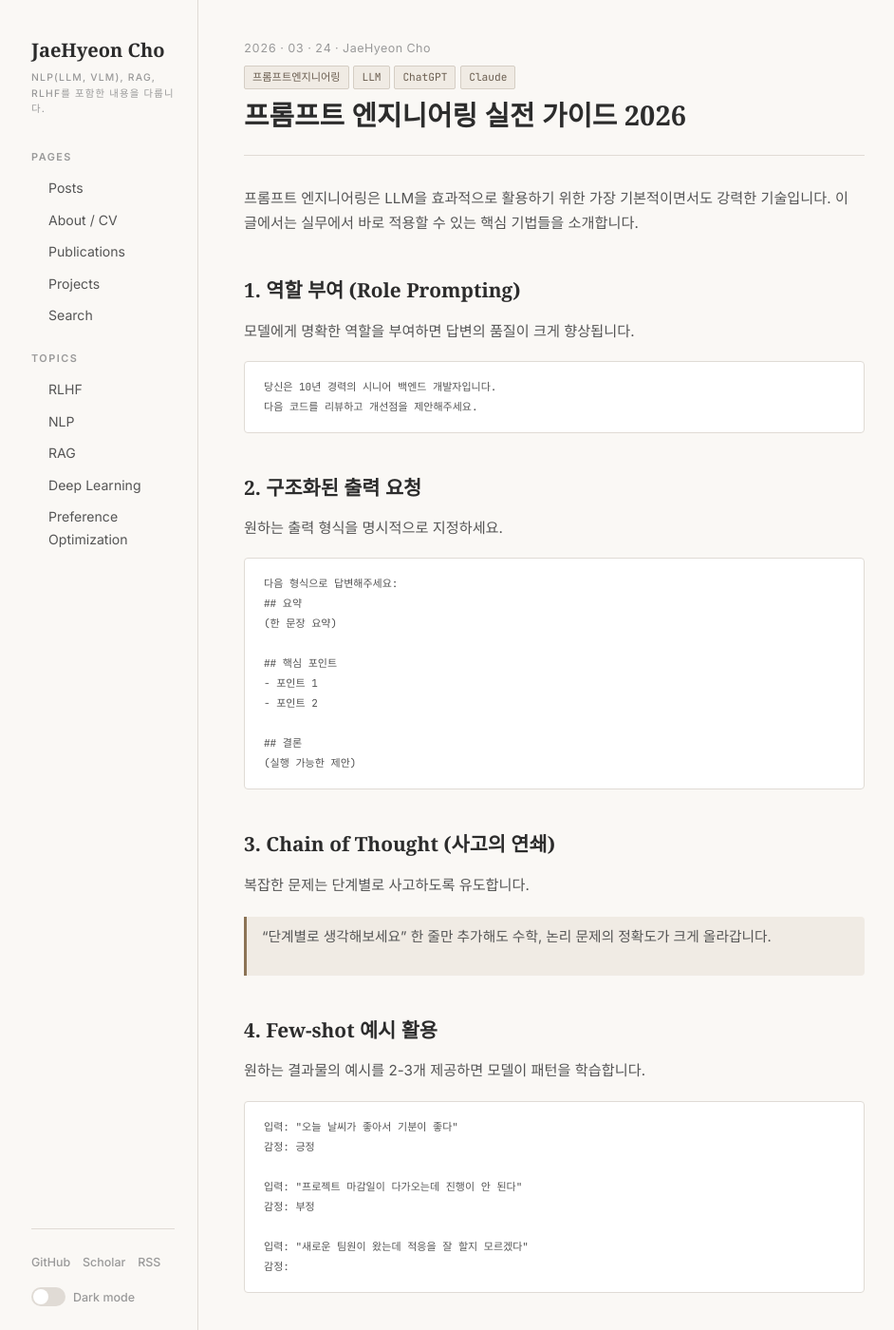
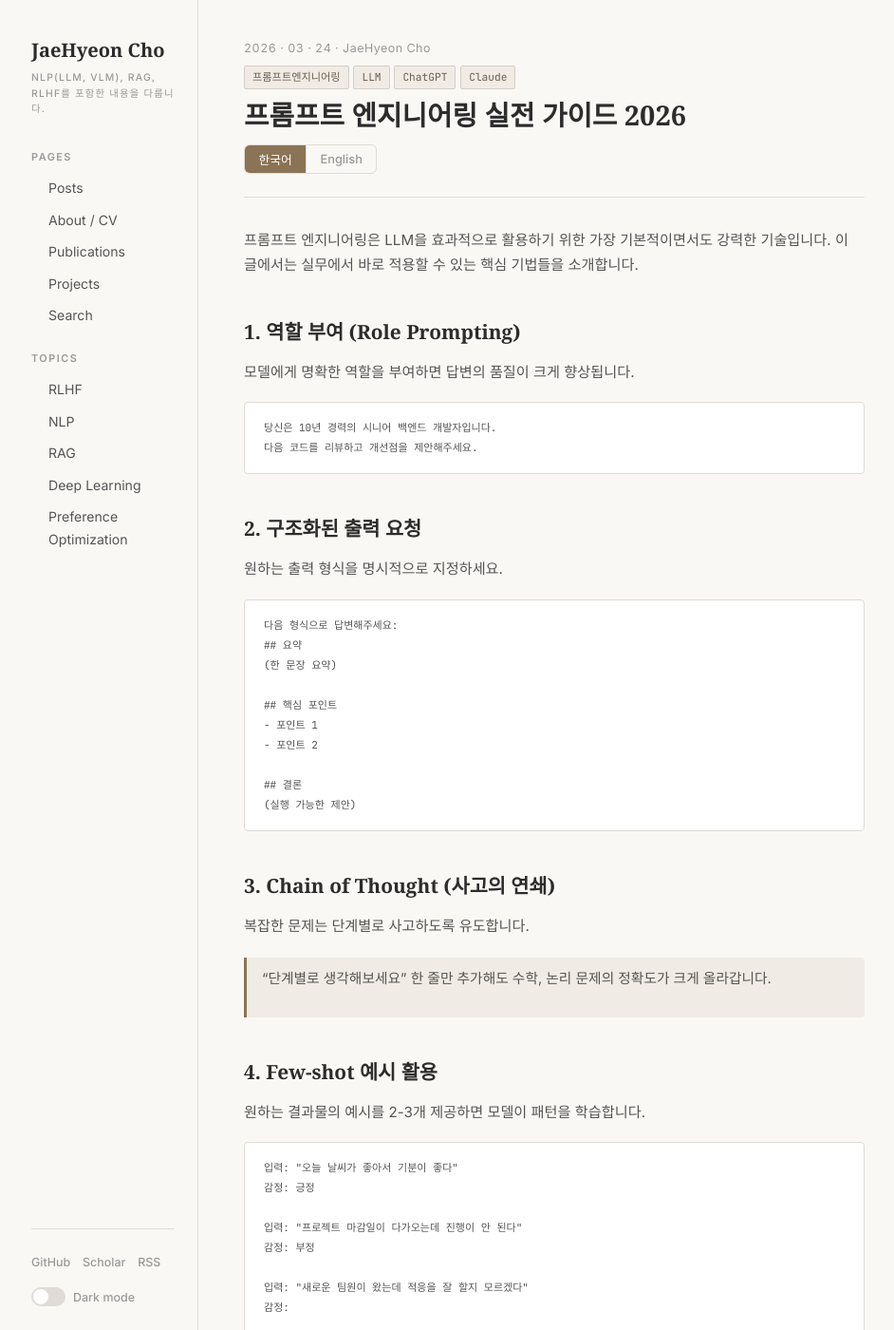
Before and after one commit to bonin147/bonin147.github.io, a Jekyll site: the page built from _posts/2026-03-24-prompt-engineering-guide.md, in a window 1280 px wide and 1400 px high. Shown: the whole window at 95% size, without its empty margins (101-1043 px from the left). Built offline with Jekyll 4.4.1, drawn with Linux system fonts in a browser that asks for light colours.

Commit message:
Add bilingual (KR/EN) toggle for posts
- Language toggle button in post header (한국어 / English)
- Only appears when front matter has `bilingual: true`
- Content wrapped in <div class="lang-ko"> and <div class="lang-en">
- Applied to prompt engineering guide as example

Co-Authored-By: Claude Opus 4.6 <noreply@anthropic.com>

````diff
--- a/_layouts/post.html
+++ b/_layouts/post.html
@@ -13,6 +13,12 @@ layout: default
     </div>
     {% endif %}
     <h1 class="post-title">{{ page.title }}</h1>
+    {% if page.bilingual %}
+    <div class="lang-toggle">
+      <button class="lang-btn active" data-lang="ko" onclick="switchLang('ko')">한국어</button>
+      <button class="lang-btn" data-lang="en" onclick="switchLang('en')">English</button>
+    </div>
+    {% endif %}
   </header>
 
   <div class="post-content">
--- a/_posts/2026-03-24-prompt-engineering-guide.md
+++ b/_posts/2026-03-24-prompt-engineering-guide.md
@@ -5,7 +5,10 @@ date: 2026-03-24
 categories: [LLM]
 tags: [프롬프트엔지니어링, LLM, ChatGPT, Claude]
 description: "2026년 기준 프롬프트 엔지니어링의 핵심 기법과 실전 팁을 정리합니다."
+bilingual: true
 ---
+
+<div class="lang-ko" markdown="1">
 
 프롬프트 엔지니어링은 LLM을 효과적으로 활용하기 위한 가장 기본적이면서도 강력한 기술입니다. 이 글에서는 실무에서 바로 적용할 수 있는 핵심 기법들을 소개합니다.
 
@@ -68,3 +71,71 @@ description: "2026년 기준 프롬프트 엔지니어링의 핵심 기법과
 ## 마무리
 
 프롬프트 엔지니어링은 단순한 기술이 아니라 **소통의 기술**입니다. LLM과 효과적으로 소통하는 방법을 익히면, AI를 훨씬 더 강력한 도구로 활용할 수 있습니다.
+
+</div>
+
+<div class="lang-en" markdown="1">
+
+Prompt engineering is the most fundamental yet powerful technique for effectively utilizing LLMs. This post introduces key techniques you can apply immediately in practice.
+
+## 1. Role Prompting
+
+Assigning a clear role to the model significantly improves response quality.
+
+```
+You are a senior backend developer with 10 years of experience.
+Please review the following code and suggest improvements.
+```
+
+## 2. Structured Output Requests
+
+Explicitly specify your desired output format.
+
+```
+Please respond in the following format:
+## Summary
+(One sentence summary)
+
+## Key Points
+- Point 1
+- Point 2
+
+## Conclusion
+(Actionable suggestions)
+```
+
+## 3. Chain of Thought
+
+Guide the model to think step-by-step for complex problems.
+
+> Simply adding "Let's think step by step" can significantly improve accuracy on math and logic problems.
+
+## 4. Few-shot Examples
+
+Providing 2-3 examples of desired outputs helps the model learn the pattern.
+
+```
+Input: "The weather is nice today, so I feel good"
+Sentiment: Positive
+
+Input: "The project deadline is approaching but I'm not making progress"
+Sentiment: Negative
+
+Input: "A new team member joined but I'm not sure they'll adapt well"
+Sentiment:
+```
+
+## 5. Setting Constraints
+
+Clearly define the scope and constraints of the response.
+
+- Character/word limits
+- Specify languages/frameworks to use
+- Patterns to avoid
+- Target audience level
+
+## Conclusion
+
+Prompt engineering is not just a technical skill — it's the **art of communication**. By learning to communicate effectively with LLMs, you can leverage AI as a much more powerful tool.
+
+</div>
--- a/assets/css/style.css
+++ b/assets/css/style.css
@@ -243,6 +243,45 @@ a:hover {
   font-size: 0.78rem;
   color: var(--text-muted);
   font-weight: 500;
+}
+
+/* Language Toggle */
+.lang-toggle {
+  display: inline-flex;
+  border: 1px solid var(--border);
+  border-radius: 6px;
+  overflow: hidden;
+  margin-top: 0.8rem;
+}
+
+.lang-btn {
+  background: none;
+  border: none;
+  padding: 0.3rem 0.9rem;
+  font-size: 0.8rem;
+  font-family: var(--font-sans);
+  font-weight: 500;
+  color: var(--text-muted);
+  cursor: pointer;
+  transition: all 0.15s;
+}
+
+.lang-btn + .lang-btn {
+  border-left: 1px solid var(--border);
+}
+
+.lang-btn.active {
+  background: var(--accent);
+  color: #fff;
+}
+
+.lang-btn:hover:not(.active) {
+  background: var(--tag-bg);
+  color: var(--text);
+}
+
+.lang-en {
+  display: none;
 }
 
 /* Mobile Header */
````
Also changed, not shown: other parts of _layouts/post.html (+17 -0 lines).
